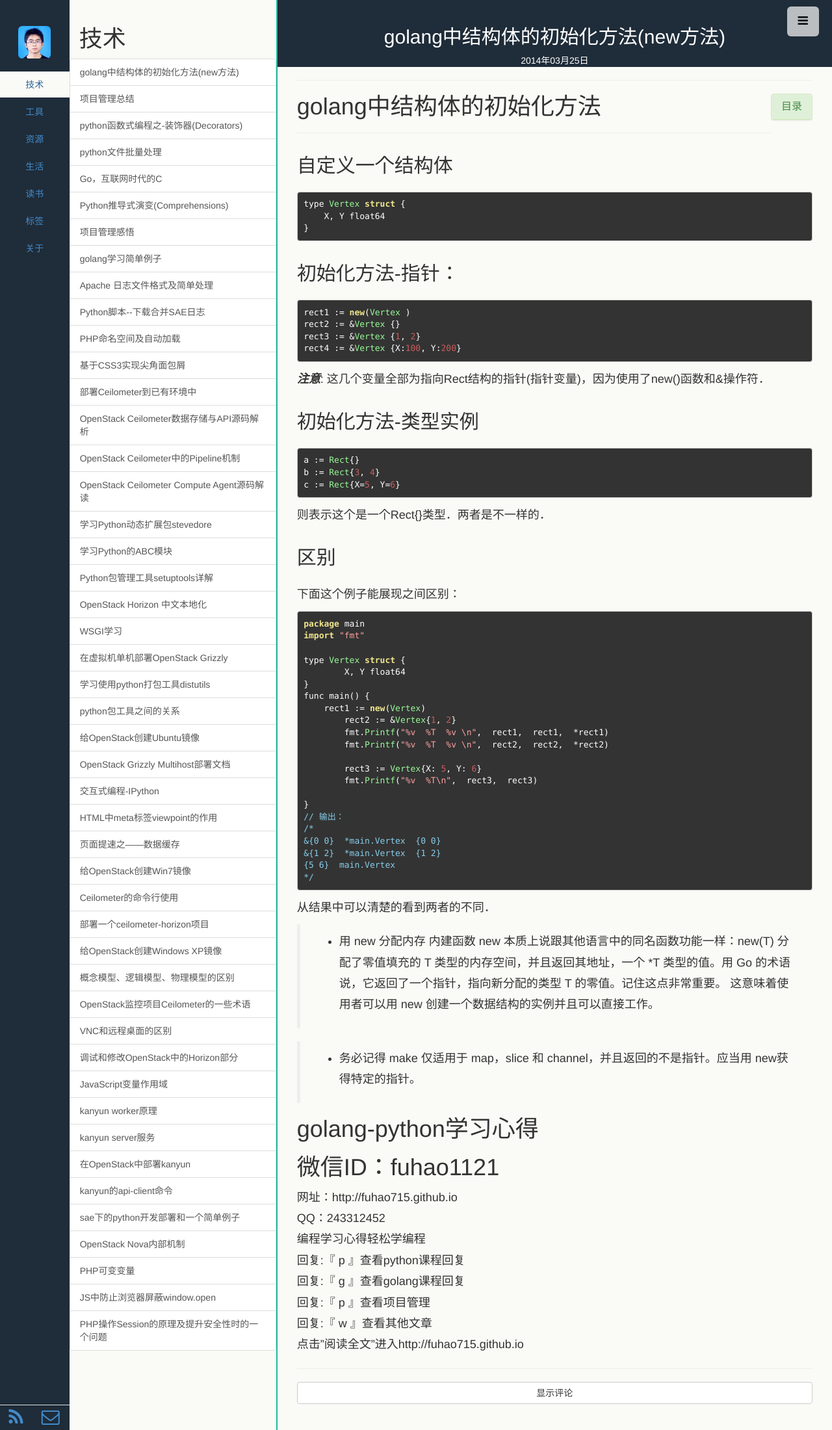
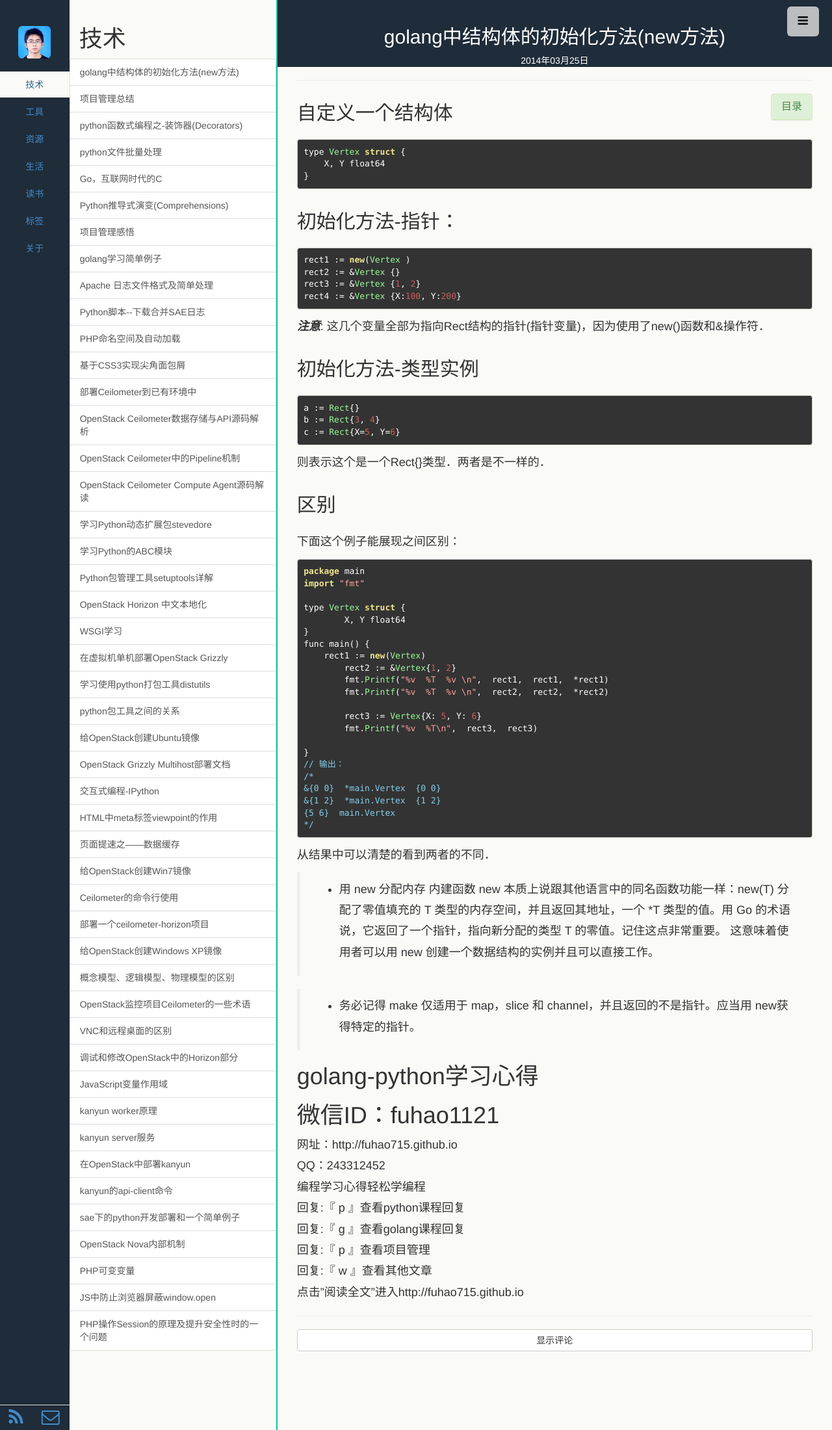
Before and after one commit to fuhao715/fuhao715.github.io, a Jekyll site: the page built from _posts/Technology/golang/2014-03-25-golang-struct-init-new.md, in a window 1280 px wide. Shown: the whole page at 65% size. Built offline with Jekyll 4.4.1, drawn with Linux system fonts in a browser that asks for light colours; Markdown is read by kramdown in place of the engine named in the settings.

Commit message:
格式化

```diff
--- a/_posts/Technology/golang/2014-03-25-golang-struct-init-new.md
+++ b/_posts/Technology/golang/2014-03-25-golang-struct-init-new.md
@@ -8,9 +8,6 @@ description: golang中结构体的初始化方法(new方法)
 ---
 
 
-
-# golang中结构体的初始化方法
-------------------
 
 ## 自定义一个结构体
 
```
